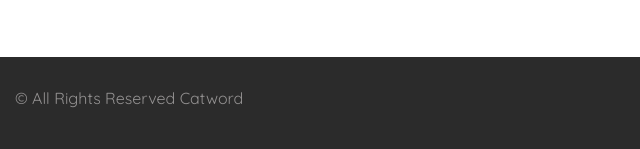
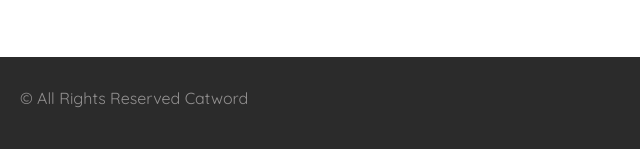
Before and after one commit to BojanaMijatovic/catword, a plain HTML site: page index.html in a window 1280 px wide. Shown: the part 7045-7194 px from the top of the page, 0-640 px from the left. Drawn offline with nearby package versions, Linux system fonts and the light colour scheme.

Commit message:
changes (desktop)

```diff
--- a/css/main.css
+++ b/css/main.css
@@ -686,7 +686,7 @@ footer {
 footer p {
     position: relative;
     text-align: center;
-    padding: 20px 0px 0px;
+    padding: 20px 20px 0px;
     font-size: 1.6em;
 }
 
--- a/index.html
+++ b/index.html
@@ -337,7 +337,7 @@
   </section>
 
 <!-- FOOTER -->
-  <footer class="container">
+  <footer>
     <p>© All Rights Reserved Catword</p>
     <a href="index.html" class="logo-white"><img src="img/logo(white).png" alt="catword logo in white color"></a>
   </footer>
```
